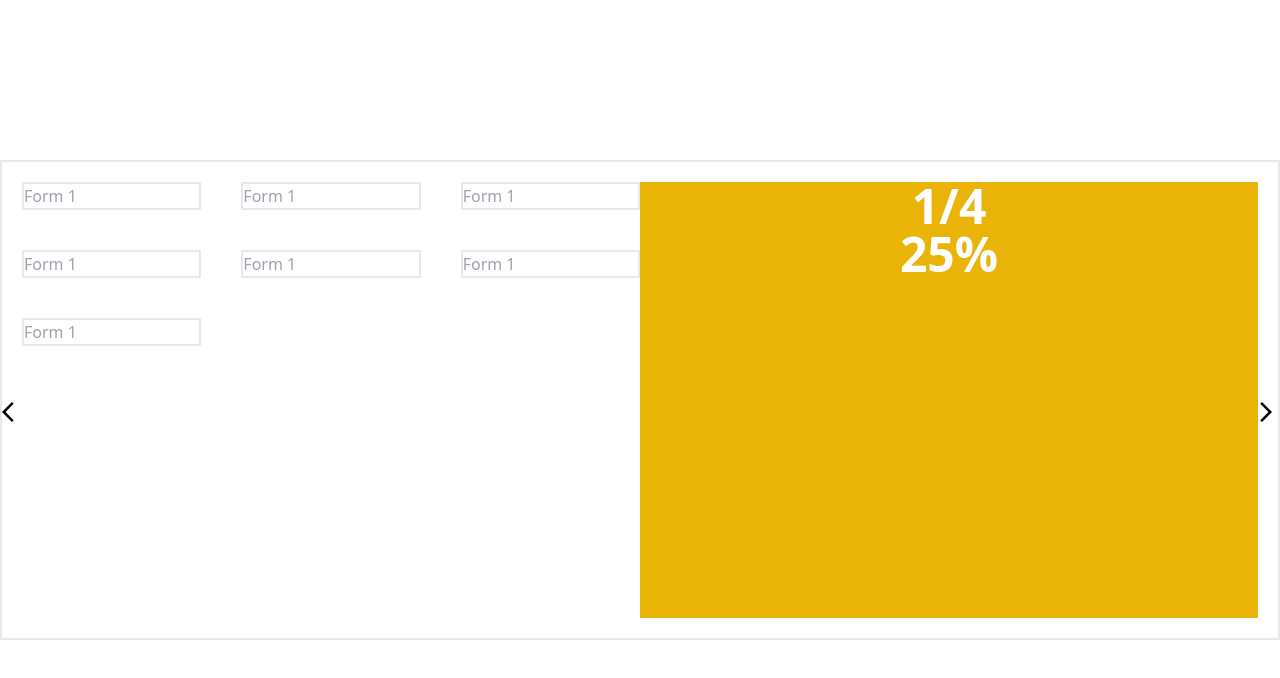
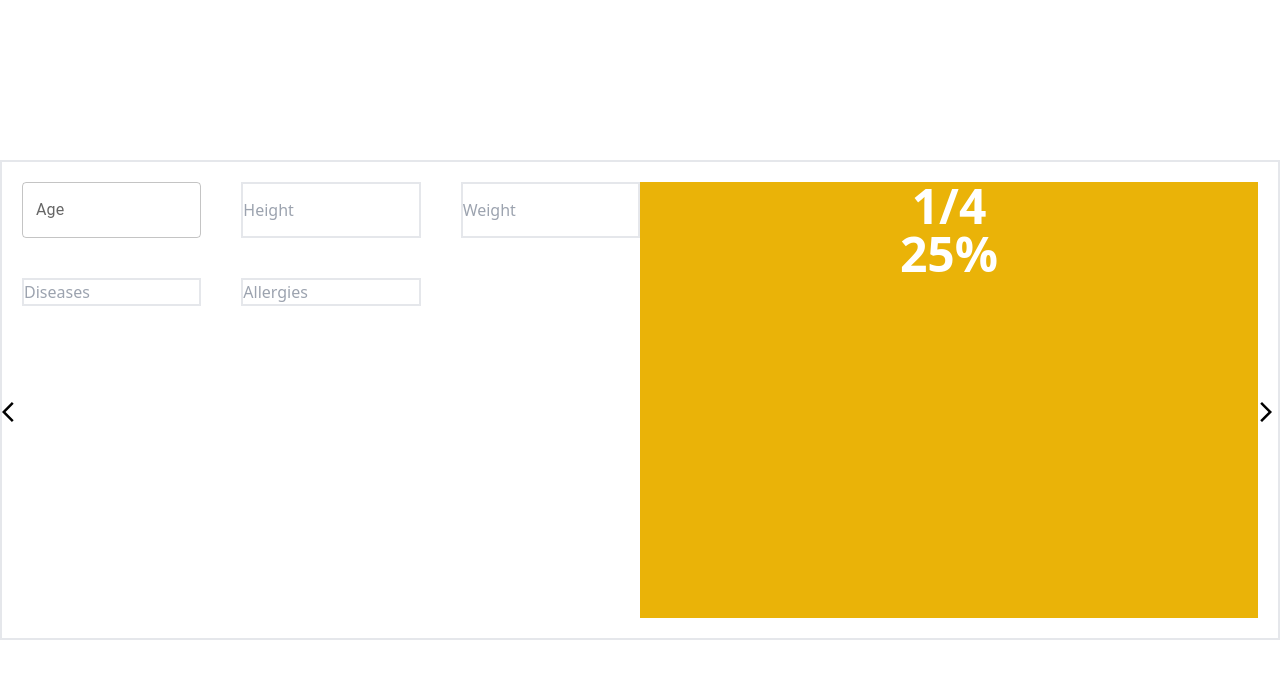
Before and after one commit to Nishantjain10/fitAI, a Next.js app: page /form in a window 1280 px wide. Shown: the top 678 px of the page. Built offline with nearby package versions, Linux system fonts and the light colour scheme.

Commit message:
first form and zustand for first form added

```diff
--- a/app/form/Container.tsx
+++ b/app/form/Container.tsx
@@ -1,6 +1,6 @@
 'use client'
 
-import React, { useState } from 'react'
+import React, { FormEvent, useState } from 'react'
 import StepFormOne from './StepFormOne';
 import StepFormTwo from "./StepFormTwo";
 import StepFormThree from "./StepFormThree";
@@ -10,7 +10,9 @@ import ArrowBackIosIcon from '@mui/icons-material/ArrowBackIos';
 
 const Container = () => {
 
-    const forms = [<StepFormOne />, <StepFormTwo />, <StepFormThree />, <StepFormFour />]
+
+
+    const forms = [<StepFormOne  />, <StepFormTwo />, <StepFormThree />, <StepFormFour />]
     const [formIndex, setFormIndex] = useState(0)
 
 
--- a/app/form/StepFormOne.tsx
+++ b/app/form/StepFormOne.tsx
@@ -1,18 +1,60 @@
 import React from 'react'
+import Input from '@mui/material/Input';
+import TextField from '@mui/material/TextField';
+import useFormOneStore from '@/store/formStore';
 
 const StepForm1 = () => {
+    const age = useFormOneStore(state => state.age)
+    const setAge = useFormOneStore(state => state.setAge)
+
+    console.log(age)
+
     return (
         <div className=''>
             <form className='grid grid-cols-3 gap-10'>
-                <input type="text" className="border-2" placeholder="Form 1" />
-                <input type="text" className="border-2" placeholder="Form 1" />
-                <input type="text" className="border-2" placeholder="Form 1" />
-                <input type="text" className="border-2" placeholder="Form 1" />
-                <input type="text" className="border-2" placeholder="Form 1" />
-                <input type="text" className="border-2" placeholder="Form 1" />
-                <input type="text" className="border-2" placeholder="Form 1" />
+                {/* <input
+                    type="text"
+                    className="border-2"
+                    placeholder="Age"
+                    onChange={e => setAge(e.target.value)}
+                /> */}
+                <TextField
+                    type="number"
+                    id="outlined-basic"
+                    label="Age"
+                    variant="outlined"
+                    onChange={e => setAge(e.target.value)}
+                />
+
+                <input
+                    type="text"
+                    className="border-2"
+                    placeholder="Height" />
+                <input
+                    type="text"
+                    className="border-2"
+                    placeholder="Weight" />
+                <input
+                    type="text"
+                    className="border-2"
+                    placeholder="Diseases" />
+                <input
+                    type="text"
+                    className="border-2"
+                    placeholder="Allergies" />
             </form>
-
+            {/*
+            <FormControl variant="standard" sx={{ m: 1, mt: 3, width: '25ch' }}>
+                <Input
+                    id="standard-adornment-weight"
+                    endAdornment={<InputAdornment position="end">kg</InputAdornment>}
+                    aria-describedby="standard-weight-helper-text"
+                    inputProps={{
+                        'aria-label': 'weight',
+                    }}
+                />
+                <FormHelperText id="standard-weight-helper-text">Weight</FormHelperText>
+            </FormControl> */}
         </div>
     )
 }
--- /dev/null
+++ b/store/formStore.ts
@@ -0,0 +1,77 @@
+import { create } from 'zustand'
+
+type State = {
+    age: string,
+    height: String,
+    weight: string,
+    diseases: string;
+    allergies: string
+}
+
+type Actions = {
+    setAge: (age: State['age']) => void
+    setHeight: (height: State['height']) => void
+    setWeight: (weight: State['weight']) => void
+    setDisease: (diseases: State['diseases']) => void
+    setAllergies: (allergies: State['allergies']) => void
+}
+
+const useFormOneStore = create<State & Actions>((set) => ({
+    age: '',
+    height: '',
+    weight: '',
+    diseases: '',
+    allergies: '',
+
+    setAge: (age) => set(() => ({ age: age })),
+    setHeight: (height) => set(() => ({ height: height })),
+    setWeight: (weight) => set(() => ({ weight: weight })),
+    setDisease: (diseases) => set(() => ({ diseases: diseases })),
+    setAllergies: (allergies) => set(() => ({ allergies: allergies }))
+}))
+
+
+
+// const useFormOneStore = create<State & Actions>((set) => ({
+//     age: '',
+//     height: '',
+//     weight: '',
+
+
+//     // setAge: (age) => {
+//     //     set({
+//     //         age: age
+//     //     })
+//     // },
+
+//     setAge: (age) => set(() => ({ age: age })),
+//     setHeight: (height) => set(() => ({ height: height })),
+//     setWeight: (weight) => set(() => ({ weight: weight })),
+
+
+//     // setHeight: (height: string) => {
+//     //     set({
+//     //         height: height
+//     //     })
+//     // },
+
+//     // setWeight: (weight: string) => {
+//     //     set({
+//     //         weight: weight
+//     //     })
+//     // },
+//     // setDiseases: (diseases: string) => {
+//     //     set({
+//     //         diseases: diseases
+//     //     })
+//     // },
+//     // setAllergies: (allergies: string) => {
+//     //     set({
+//     //         allergies: allergies
+//     //     })
+//     // }
+
+
+// }))
+
+export default useFormOneStore
```
